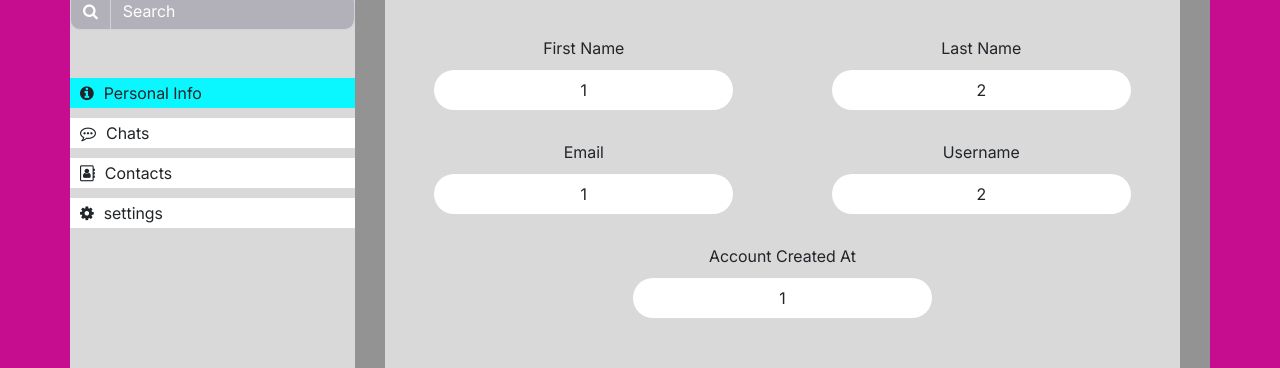
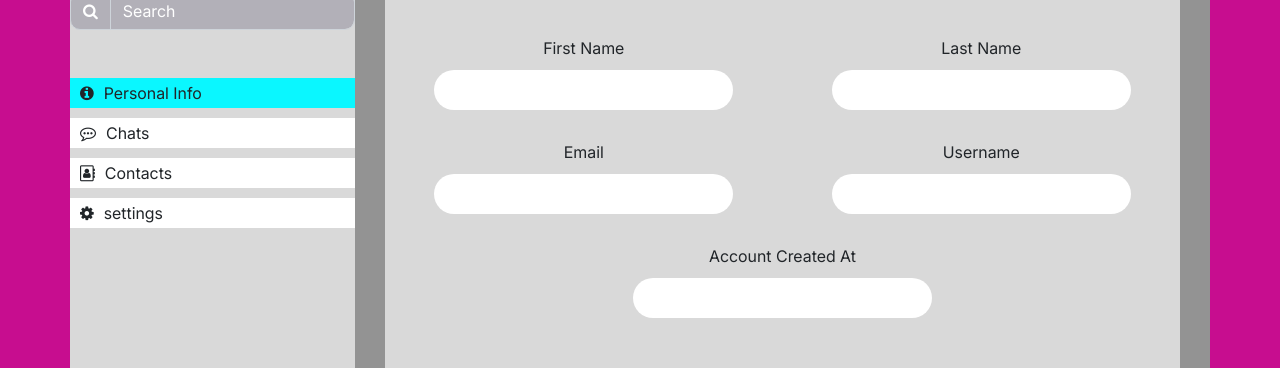
Before and after one commit to Parsa-Askari/web-chat-app, a React (Vite) app: page /dashboard/info in a window 1280 px wide. Shown: the part 218-586 px from the top of the page. Built offline with nearby package versions, Linux system fonts and the light colour scheme; no server answers.

Commit message:
added a comment

```diff
--- a/src/App.jsx
+++ b/src/App.jsx
@@ -1,7 +1,7 @@
 import { Login } from "./client/registerassion/login"
 import { Signup } from "./client/registerassion/signup"
 import { Outlet, Link } from 'react-router-dom';
-import './App.scss'
+import './App.scss '
 function Registraition(props)
 {
     return(
--- a/src/client/userDashboard/Info.jsx
+++ b/src/client/userDashboard/Info.jsx
@@ -10,19 +10,27 @@ function InfoMainContent()
         {
             try{
                 const res=await fetch("http://localhost/chat-app-server/get_session.php",{
-                    method:"POST",
+                    method:"GET",
                     credentials: 'include',
                     headers:{
                         'Content-Type': 'application/json',
                     },
-                    body : JSON.stringify({"cols":["username"]}),
+
                 });
-                const out=await res.json();
-
+                const user_data=await res.json();
+                if(user_data['status']=="s")
+                {
+                    setResponse({
+                        "f_name":user_data['f_name'],
+                        "l_name":user_data['l_name'],
+                        "username":user_data['username'],
+                        "email":user_data['email'],
+                        'created_at':user_data['created_at']})
+                }
 
             }catch(error)
             {
-                console.log(1)
+                console.log(error)
             }
         }
         check_cookie();
@@ -37,7 +45,7 @@ function InfoMainContent()
                             First Name
                         </div>
                         <div className="info__box">
-                            1
+                            {response['f_name']}
                         </div>
                     </div>
                     <div className="col info">
@@ -45,7 +53,7 @@ function InfoMainContent()
                             Last Name
                         </div>
                         <div className="info__box">
-                            2
+                        {response['l_name']}
                         </div>
                     </div>
                 </div>
@@ -55,7 +63,7 @@ function InfoMainContent()
                             Email
                         </div>
                         <div className="info__box">
-                            1
+                            {response['email']}
                         </div>
                     </div>
                     <div className="col info">
@@ -63,7 +71,7 @@ function InfoMainContent()
                             Username
                         </div>
                         <div className="info__box">
-                            2
+                            {response['username']}
                         </div>
                     </div>
                 </div>
@@ -73,7 +81,7 @@ function InfoMainContent()
                             Account Created At
                         </div>
                         <div className="info__box" id="info-date">
-                            1
+                            {response['created_at']}
                         </div>
                     </div>
                 </div>
--- a/src/client/userDashboard/styles/Info.scss
+++ b/src/client/userDashboard/styles/Info.scss
@@ -20,7 +20,9 @@
     display: flex;
     flex-direction: column;
     align-items: center;
+
     &__box{
+        font-size: 12px;
         display: flex;
         align-items: center;
         justify-content: center;
```
